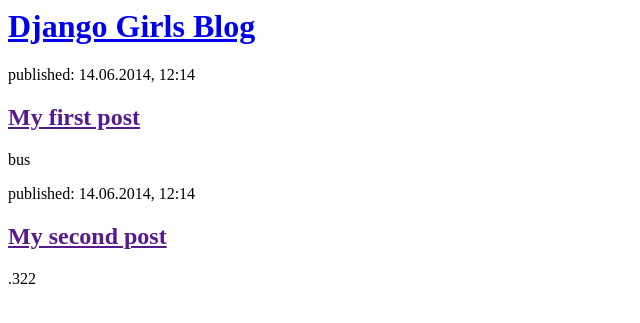
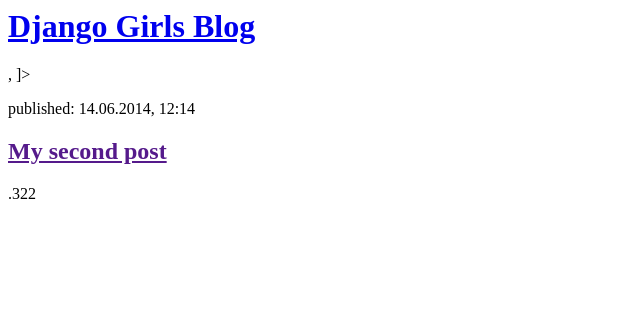
Before and after one commit to Temich06/ITmotiv, a Django app: page / in a window 1280 px wide. Shown: the top 323 px of the page, without its empty margins (0-640 px from the left). Run offline with Django 3.2, Linux system fonts and the light colour scheme.

Commit message:
Update post_list.html

```diff
--- a/blog/templates/blog/post_list.html
+++ b/blog/templates/blog/post_list.html
@@ -7,11 +7,7 @@
             <h1><a href="/">Django Girls Blog</a></h1>
         </div>
 
-        <div>
-            <p>published: 14.06.2014, 12:14</p>
-            <h2><a href="">My first post</a></h2>
-            <p>bus</p>
-        </div>
+        <QuerySet [<Post: My second post>, <Post: My first post>]>
 
         <div>
             <p>published: 14.06.2014, 12:14</p>
```
